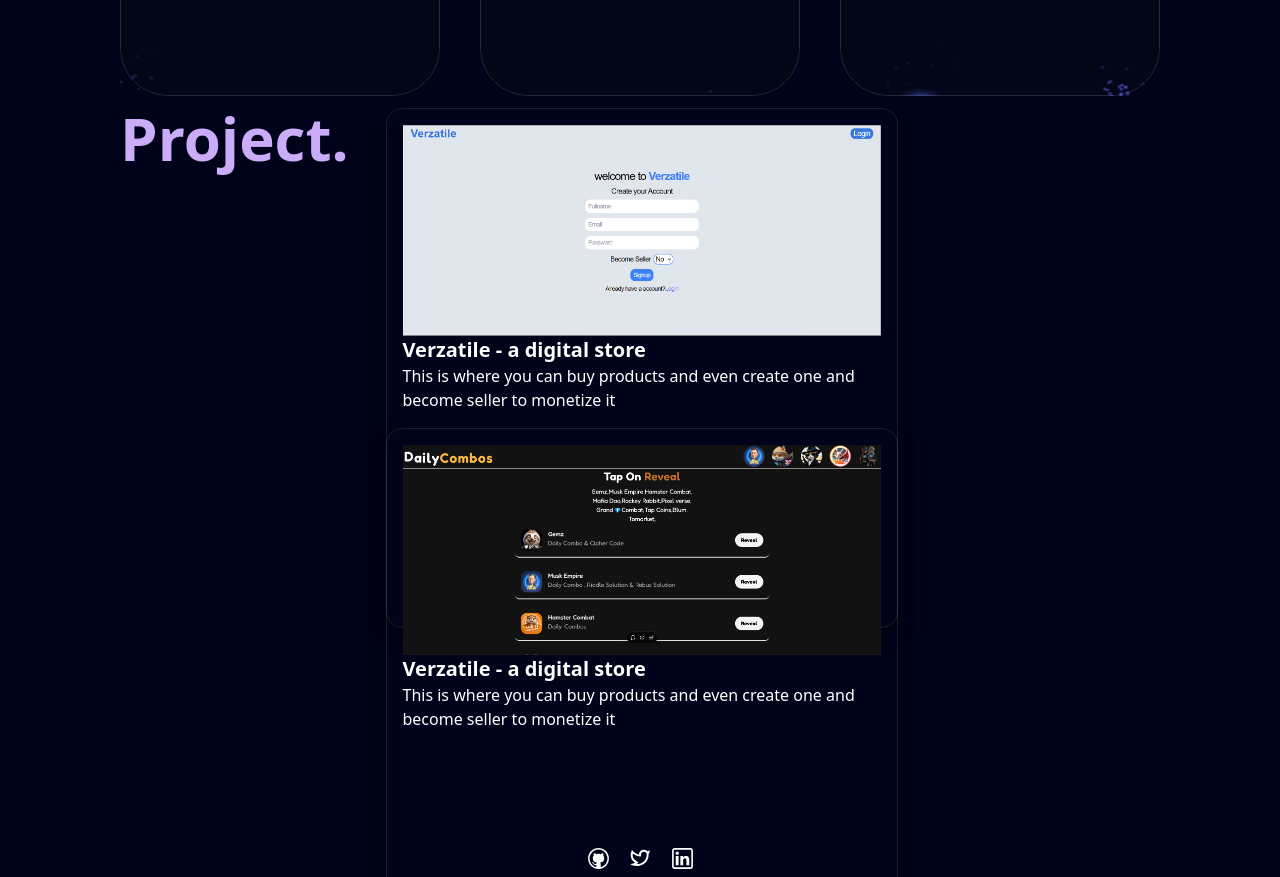
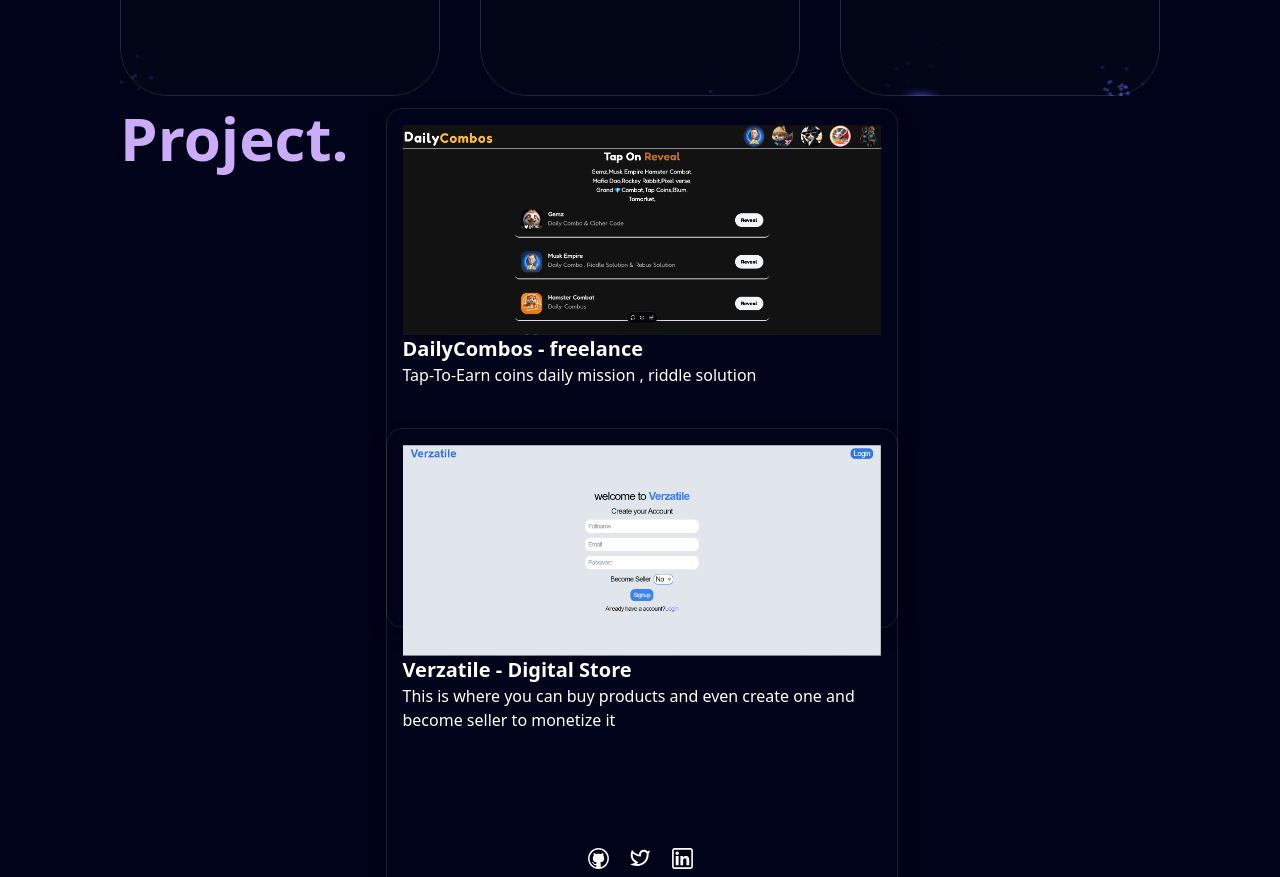
Before and after one commit to Aarav-Rawat/Naveen_Portfolio, a Next.js app: page / in a window 1280 px wide. Shown: the part 1500-2377 px from the top of the page. Built offline with nearby package versions, Linux system fonts and the light colour scheme.

Commit message:
project content changed

```diff
--- a/components/Footer.jsx
+++ b/components/Footer.jsx
@@ -7,7 +7,7 @@ import Image from 'next/image'
 
 const Footer = () => {
   return (
-    <div className="flex flex-col items-center justify-between gap-10">
+    <div className="flex flex-col items-center justify-between gap-10 mt-24">
       <div>
 
       </div>
--- a/components/Projects.jsx
+++ b/components/Projects.jsx
@@ -20,8 +20,8 @@ const Projects = () => {
           >
             <div className="flex flex-col ">
               <Image src={project.img} alt="" width={600} height={200}/>
-              <span className="font-bold text-xl">Verzatile - a digital store</span>
-              <p className="mb-3">This is where you can buy products and even create one and become seller to monetize it</p>
+              <span className="font-bold text-xl">{project.name}</span>
+              <p className="mb-3">{project.des}</p>
             </div>
           </PinContainer>
         ))}
--- a/components/ui/3dPin.tsx
+++ b/components/ui/3dPin.tsx
@@ -29,6 +29,7 @@ export const PinContainer = ({
   };
 
   return (
+
     <Link
       className={cn(
         "relative group/pin z-50 cursor-pointer ",
@@ -56,6 +57,7 @@ export const PinContainer = ({
       </div>
       <PinPerspective title={title} href={href} />
     </Link>
+
   );
 };
 
--- a/data/index.ts
+++ b/data/index.ts
@@ -29,20 +29,23 @@ export const socialMedia = [
 
   export const projects = [
     {
+      id: 2,
+      title: "Visit",
+      name:"DailyCombos - freelance",
+      des: "Tap-To-Earn coins daily mission , riddle solution",
+      img: "/dailycombo.png",
+      iconLists: ["/re.svg", "/tail.svg", "/ts.svg", "/three.svg", "/fm.svg"],
+      link: "https://dailycombos.vercel.app/",
+    },
+    {
       id: 1,
       title: "Visit",
-      des: "This is where you can be a customer and seller",
+      name:"Verzatile - Digital Store",
+      des: "This is where you can buy products and even create one and become seller to monetize it",
       img: "/e-com.png",
       iconLists: ["/re.svg", "/tail.svg", "/ts.svg", "/three.svg", "/fm.svg"],
       link: "https://verzatile.onrender.com/",
     },
-    {
-      id: 2,
-      title: "Visit",
-      des: "Freelance Project",
-      img: "/dailycombo.png",
-      iconLists: ["/re.svg", "/tail.svg", "/ts.svg", "/three.svg", "/fm.svg"],
-      link: "https://dailycombos.vercel.app/",
-    },
+
 
   ];
```
